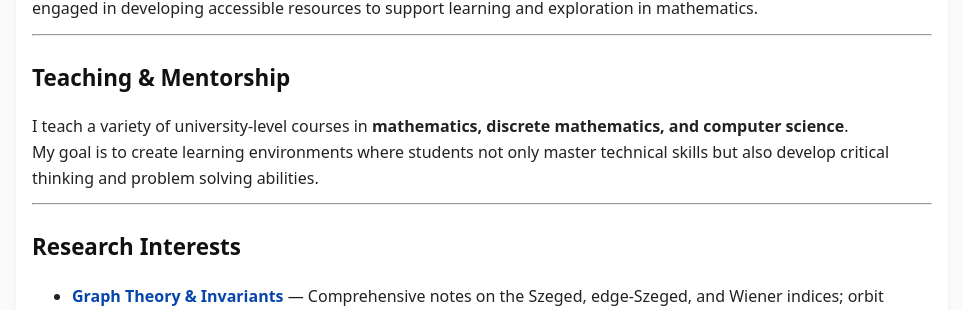
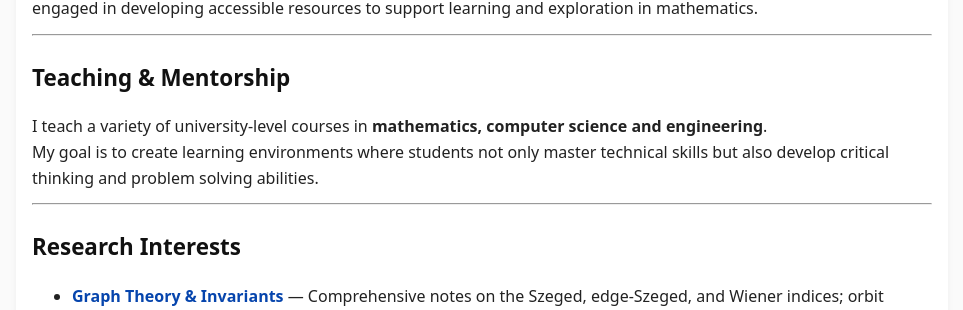
Before and after one commit to SaleemKamaludin/SaleemKamaludin.github.io, a Jekyll site: the page built from about.md, in a window 1280 px wide. Shown: the part 320-630 px from the top of the page, without its empty margins (158-1121 px from the left). Built offline with Jekyll 4.4.1, drawn with Linux system fonts in a browser that asks for light colours.

Commit message:
Update about.md

```diff
--- a/about.md
+++ b/about.md
@@ -13,7 +13,7 @@ My work spans **graph theory, discrete mathematics, algebraic topology and appli
 ---
 
 ## Teaching & Mentorship
-I teach a variety of university-level courses in **mathematics, discrete mathematics, and computer science**.
+I teach a variety of university-level courses in **mathematics, computer science and engineering**.
 My goal is to create learning environments where students not only master technical skills but also develop critical thinking and problem solving abilities.
 
 ---
```
